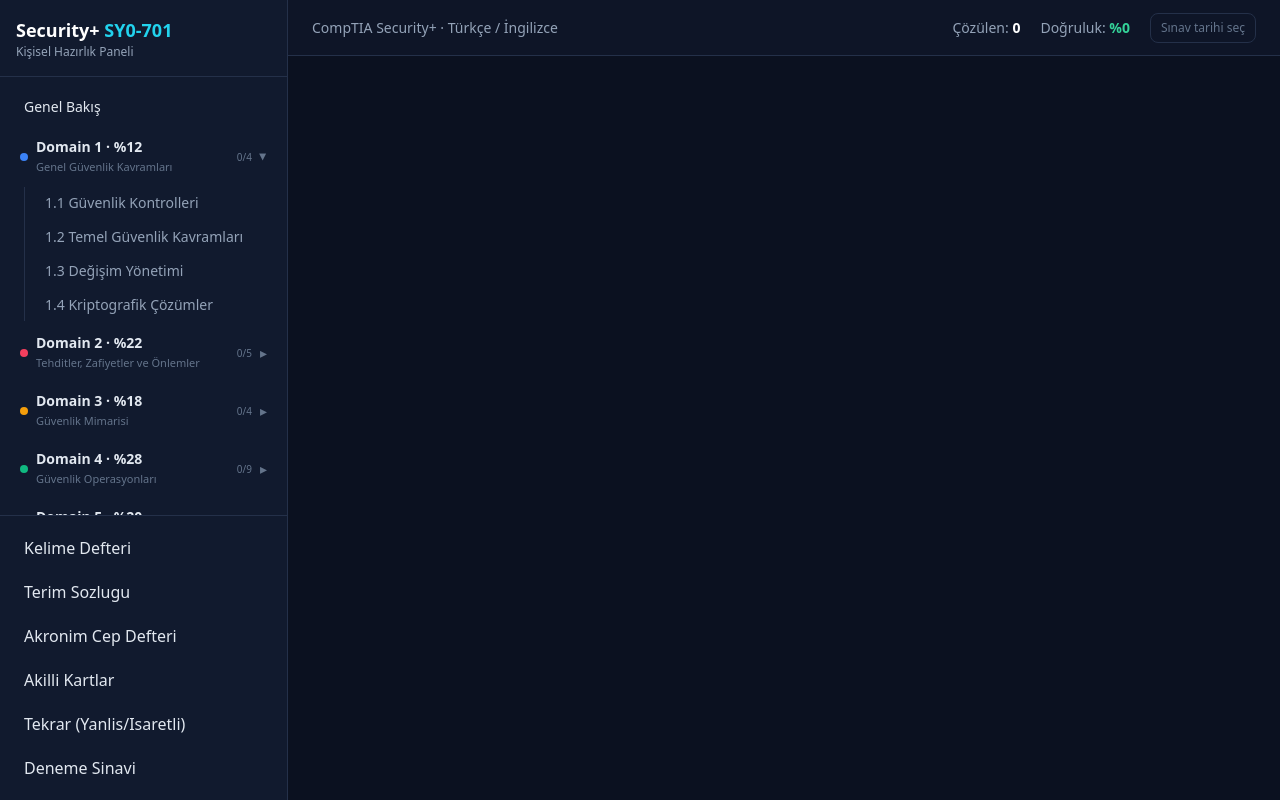
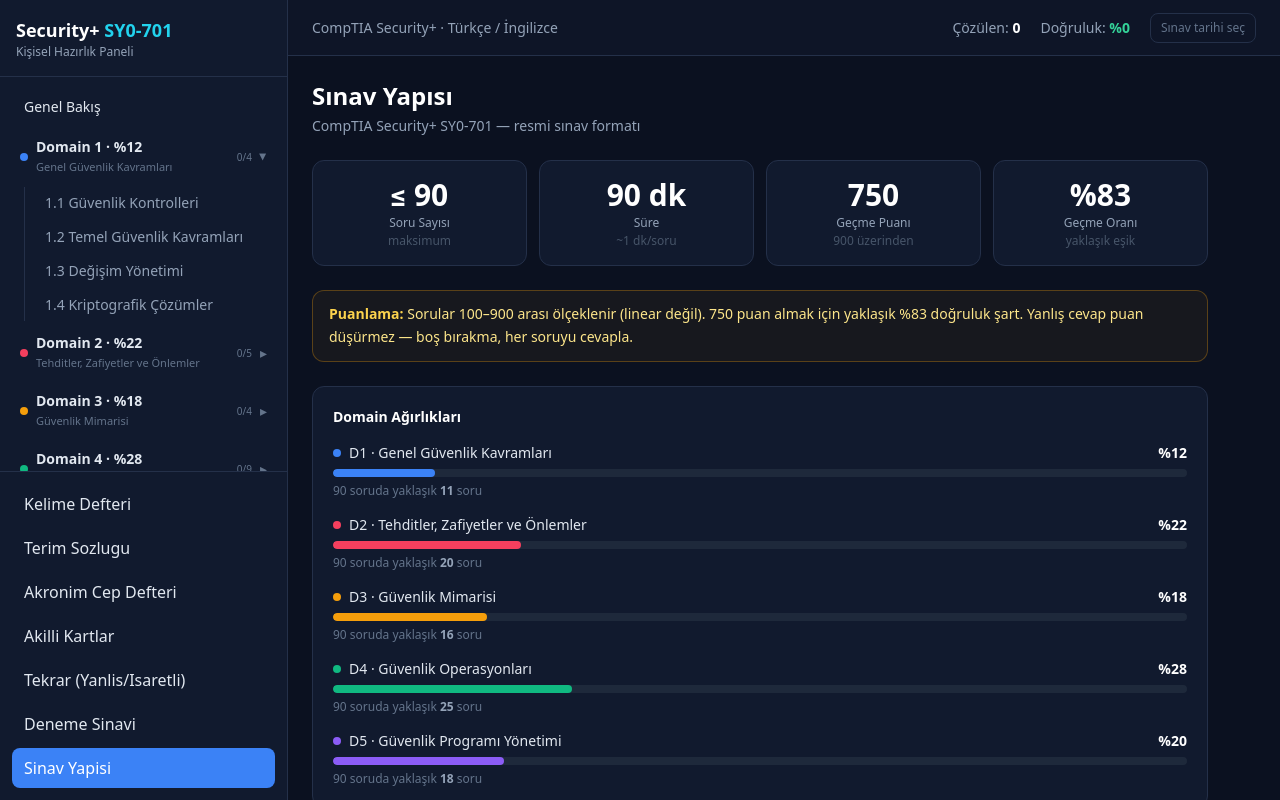
Before and after one commit to lBurak1/Security-renim, a React (Vite) app: page /exam-info in a window 1280 px wide. Built offline with nearby package versions, Linux system fonts and the light colour scheme.

Commit message:
Add exam structure info page

```diff
--- a/src/App.jsx
+++ b/src/App.jsx
@@ -10,6 +10,7 @@ import AcronymsPage from './pages/AcronymsPage.jsx'
 import ReviewPage from './pages/ReviewPage.jsx'
 import FlashcardsPage from './pages/FlashcardsPage.jsx'
 import VocabularyPage from './pages/VocabularyPage.jsx'
+import ExamInfoPage from './pages/ExamInfoPage.jsx'
 
 export default function App() {
   const [sidebarOpen, setSidebarOpen] = useState(false)
@@ -38,6 +39,7 @@ export default function App() {
             <Route path="/review" element={<ReviewPage />} />
             <Route path="/exam" element={<ExamSimPage />} />
             <Route path="/vocabulary" element={<VocabularyPage />} />
+            <Route path="/exam-info" element={<ExamInfoPage />} />
           </Routes>
         </main>
       </div>
--- a/src/components/layout/Sidebar.jsx
+++ b/src/components/layout/Sidebar.jsx
@@ -97,6 +97,7 @@ export default function Sidebar({ open: mobileOpen, onClose }) {
           { to: '/flashcards', label: 'Akilli Kartlar' },
           { to: '/review', label: 'Tekrar (Yanlis/Isaretli)' },
           { to: '/exam', label: 'Deneme Sinavi' },
+          { to: '/exam-info', label: 'Sinav Yapisi' },
         ].map((l) => (
           <NavLink
             key={l.to}
--- /dev/null
+++ b/src/pages/ExamInfoPage.jsx
@@ -0,0 +1,143 @@
+const DOMAINS = [
+  { id: 1, title: 'Genel Güvenlik Kavramları', weight: 12, color: 'bg-blue-500', bar: 'w-[12%]' },
+  { id: 2, title: 'Tehditler, Zafiyetler ve Önlemler', weight: 22, color: 'bg-rose-500', bar: 'w-[22%]' },
+  { id: 3, title: 'Güvenlik Mimarisi', weight: 18, color: 'bg-amber-500', bar: 'w-[18%]' },
+  { id: 4, title: 'Güvenlik Operasyonları', weight: 28, color: 'bg-emerald-500', bar: 'w-[28%]' },
+  { id: 5, title: 'Güvenlik Programı Yönetimi', weight: 20, color: 'bg-violet-500', bar: 'w-[20%]' },
+]
+
+const QTYPES = [
+  {
+    type: 'Çoktan Seçmeli (Tek Cevap)',
+    en: 'Multiple Choice — Single Answer',
+    desc: 'Dört şıktan en doğru birini seç. En yaygın format.',
+    tip: '"En iyi", "önce", "ilk" gibi kelimeler kritik — mutlak doğruyu değil en uygun cevabı ara.',
+    pct: '~60%',
+    color: 'border-blue-500/40 bg-blue-500/5',
+    label: 'text-blue-300',
+  },
+  {
+    type: 'Çoktan Seçmeli (Çoklu Cevap)',
+    en: 'Multiple Choice — Multiple Answer',
+    desc: 'Kaç şık seçmen gerektiği belirtilir (örn. "İki tanesini seç").',
+    tip: 'Soru kaç tane söylüyorsa o kadar seç — ne eksik ne fazla. Tahmin etme.',
+    pct: '~15%',
+    color: 'border-amber-500/40 bg-amber-500/5',
+    label: 'text-amber-300',
+  },
+  {
+    type: 'Performans Bazlı (PBQ)',
+    en: 'Performance-Based Question',
+    desc: 'Eşleştirme, sıralama, simülasyon. Sınav başında 3-5 adet çıkar.',
+    tip: 'PBQ\'ya 5-8 dk harca, bitiremiyorsan işaretle geç — normal sorular daha hızlı puan.',
+    pct: '~15%',
+    color: 'border-purple-500/40 bg-purple-500/5',
+    label: 'text-purple-300',
+  },
+  {
+    type: 'Sürükle-Bırak / Sıralama',
+    en: 'Drag-and-Drop / Ordering',
+    desc: 'Adımları doğru sıraya diz veya etiketleri doğru yere yerleştir.',
+    tip: 'Şüphe varsa eleme yöntemi: kesin yanlışları önce çıkar.',
+    pct: '~10%',
+    color: 'border-cyan-500/40 bg-cyan-500/5',
+    label: 'text-cyan-300',
+  },
+]
+
+export default function ExamInfoPage() {
+  return (
+    <div className="max-w-4xl space-y-6">
+      <div>
+        <h1 className="text-2xl font-bold text-white">Sınav Yapısı</h1>
+        <p className="text-slate-400 text-sm mt-1">CompTIA Security+ SY0-701 — resmi sınav formatı</p>
+      </div>
+
+      {/* Key numbers */}
+      <div className="grid grid-cols-2 md:grid-cols-4 gap-3">
+        {[
+          { label: 'Soru Sayısı', value: '≤ 90', sub: 'maksimum' },
+          { label: 'Süre', value: '90 dk', sub: '~1 dk/soru' },
+          { label: 'Geçme Puanı', value: '750', sub: '900 üzerinden' },
+          { label: 'Geçme Oranı', value: '%83', sub: 'yaklaşık eşik' },
+        ].map((s) => (
+          <div key={s.label} className="card p-4 text-center">
+            <div className="text-2xl md:text-3xl font-bold text-white">{s.value}</div>
+            <div className="text-xs text-slate-400 mt-0.5">{s.label}</div>
+            <div className="text-xs text-slate-600 mt-0.5">{s.sub}</div>
+          </div>
+        ))}
+      </div>
+
+      {/* Score note */}
+      <div className="rounded-xl border border-amber-500/30 bg-amber-500/5 px-4 py-3 text-sm text-amber-200 leading-relaxed">
+        <b className="text-amber-300">Puanlama:</b> Sorular 100–900 arası ölçeklenir (linear değil). 750 puan almak için yaklaşık %83 doğruluk şart.
+        Yanlış cevap puan düşürmez — boş bırakma, her soruyu cevapla.
+      </div>
+
+      {/* Domain weights */}
+      <div className="card p-5 space-y-4">
+        <div className="text-sm font-semibold text-white">Domain Ağırlıkları</div>
+        {DOMAINS.map((d) => (
+          <div key={d.id} className="space-y-1.5">
+            <div className="flex justify-between items-center">
+              <div className="flex items-center gap-2">
+                <span className={`w-2 h-2 rounded-full ${d.color}`} />
+                <span className="text-sm text-slate-200">D{d.id} · {d.title}</span>
+              </div>
+              <span className="text-sm font-bold text-white">%{d.weight}</span>
+            </div>
+            <div className="h-2 bg-slate-800 rounded-full overflow-hidden">
+              <div className={`h-full rounded-full ${d.color} ${d.bar}`} />
+            </div>
+            <p className="text-xs text-slate-500">
+              90 soruda yaklaşık <b className="text-slate-400">{Math.round(90 * d.weight / 100)}</b> soru
+            </p>
+          </div>
+        ))}
+      </div>
+
+      {/* Question types */}
+      <div>
+        <div className="text-sm font-semibold text-white mb-3">Soru Tipleri</div>
+        <div className="grid grid-cols-1 md:grid-cols-2 gap-3">
+          {QTYPES.map((q) => (
+            <div key={q.type} className={`rounded-xl border p-4 space-y-2 ${q.color}`}>
+              <div className="flex justify-between items-start gap-2">
+                <div>
+                  <div className={`text-sm font-semibold ${q.label}`}>{q.type}</div>
+                  <div className="text-xs text-slate-500 mt-0.5">{q.en}</div>
+                </div>
+                <span className={`text-xs font-mono font-bold flex-shrink-0 ${q.label}`}>{q.pct}</span>
+              </div>
+              <p className="text-xs text-slate-300 leading-relaxed">{q.desc}</p>
+              <div className="border-t border-white/5 pt-2">
+                <p className="text-xs text-slate-400 leading-relaxed">
+                  <span className="text-slate-300 font-semibold">Taktik: </span>{q.tip}
+                </p>
+              </div>
+            </div>
+          ))}
+        </div>
+      </div>
+
+      {/* Strategy */}
+      <div className="card p-5 space-y-2">
+        <div className="text-sm font-semibold text-white mb-1">Sınav Stratejisi</div>
+        {[
+          'PBQ soruları genellikle en başta çıkar. 5-8 dk harca, bitmiyorsa işaretle geç.',
+          '"Always", "never", "only", "best" gibi mutlak ifadeler çeldiricilerde sıkça kullanılır.',
+          'İki şık arasında kaldıysan; daha geniş kapsamlı olan genellikle doğrudur.',
+          'İlk sezgini değiştirme — ikinci değiştirme çoğunlukla yanlış çıkar.',
+          'Tüm soruları cevapla. Yanlış cevap, boş bırakmaktan kötü değil.',
+          'Sınav bilgisayar adaptif değil — tüm sorular sabit, sıra önemli değil.',
+        ].map((tip, i) => (
+          <div key={i} className="flex gap-2 text-sm text-slate-300">
+            <span className="text-slate-600 font-mono flex-shrink-0">{i + 1}.</span>
+            <span className="leading-relaxed">{tip}</span>
+          </div>
+        ))}
+      </div>
+    </div>
+  )
+}
```
